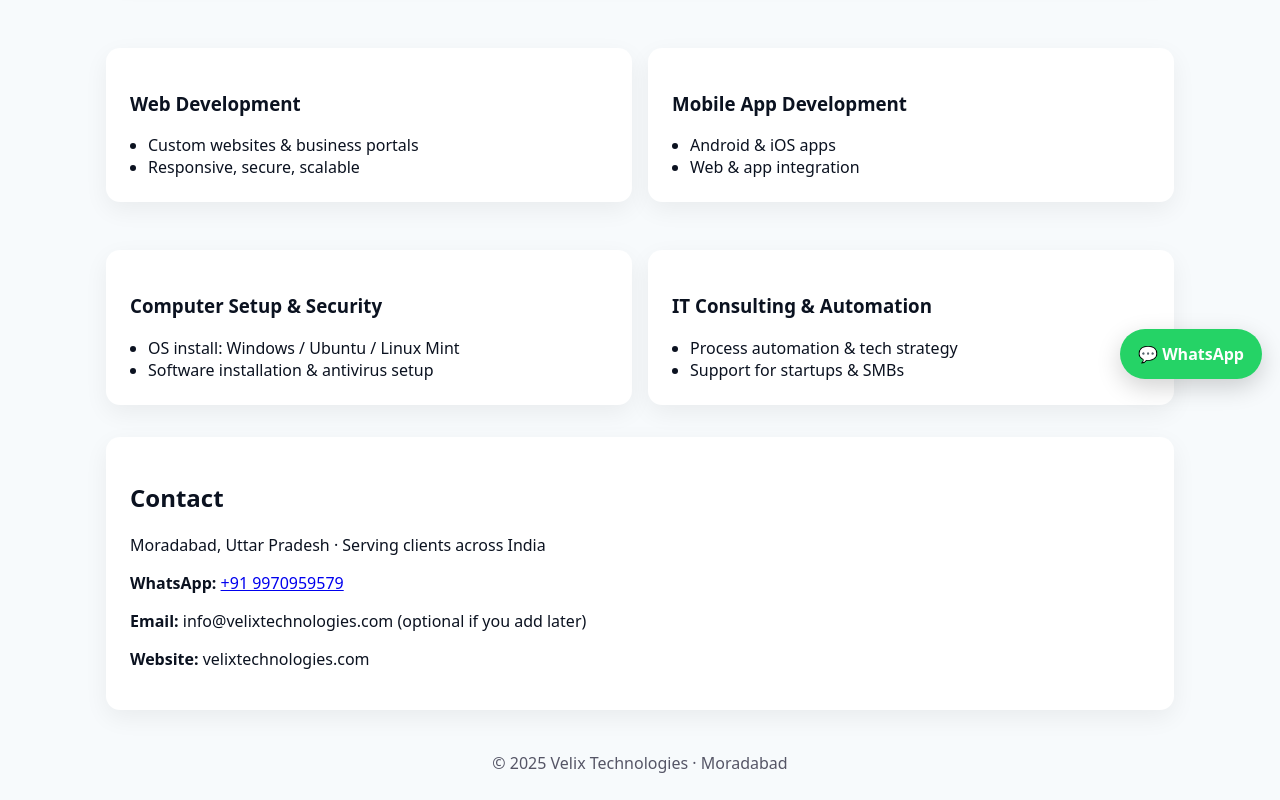
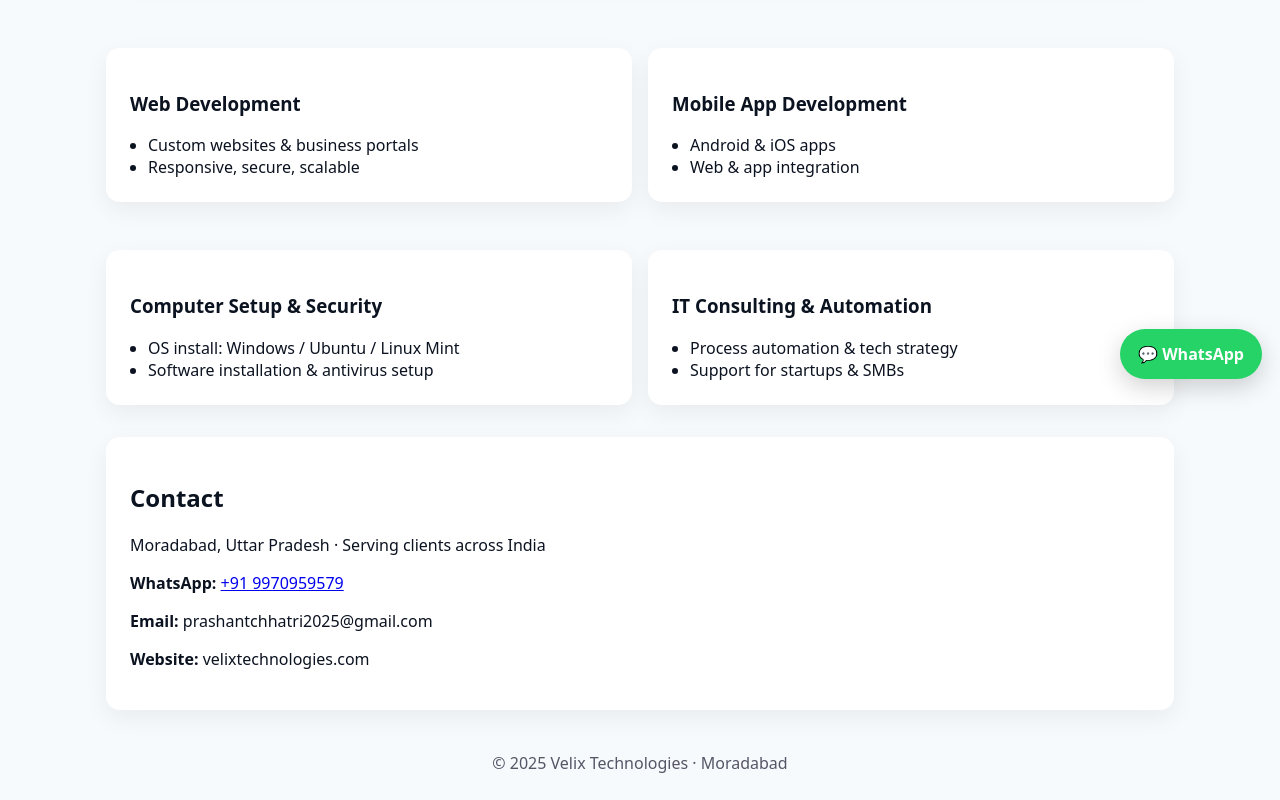
Before and after one commit to prashantchhatri/velix_technologies, a plain HTML site: page index.html in a window 1280 px wide. Shown: the part 403-1203 px from the top of the page. Drawn offline with Linux system fonts and the light colour scheme.

Commit message:
email updated

```diff
--- a/index.html
+++ b/index.html
@@ -249,7 +249,7 @@
       <p>Moradabad, Uttar Pradesh · Serving clients across India</p>
       <p><b>WhatsApp:</b> <a target="_blank" rel="noopener"
           href="https://wa.me/919970959579">+91 9970959579</a></p>
-      <p><b>Email:</b> info@velixtechnologies.com (optional if you add later)</p>
+      <p><b>Email:</b> prashantchhatri2025@gmail.com </p>
       <p><b>Website:</b> velixtechnologies.com</p>
     </section>
   </main>
```
